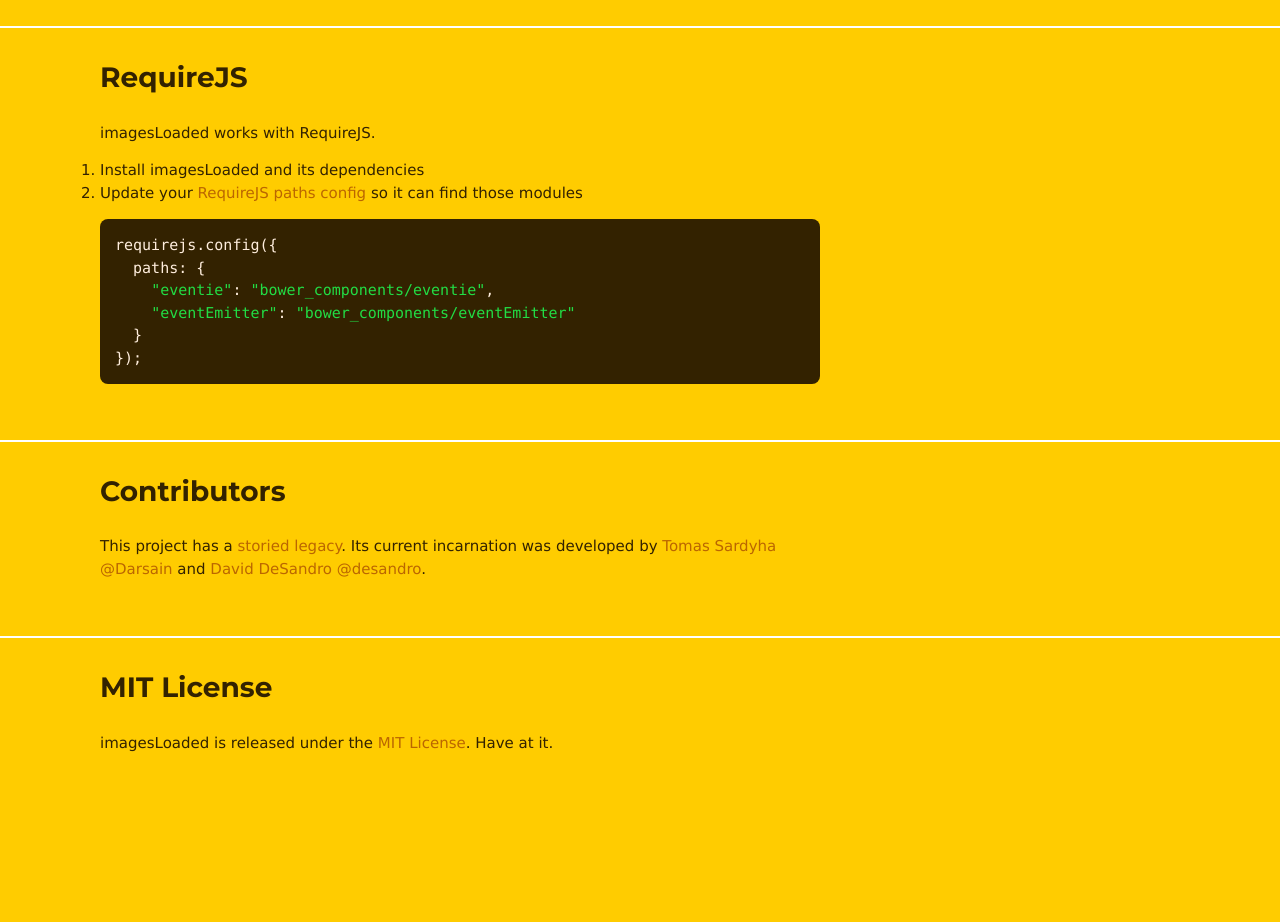
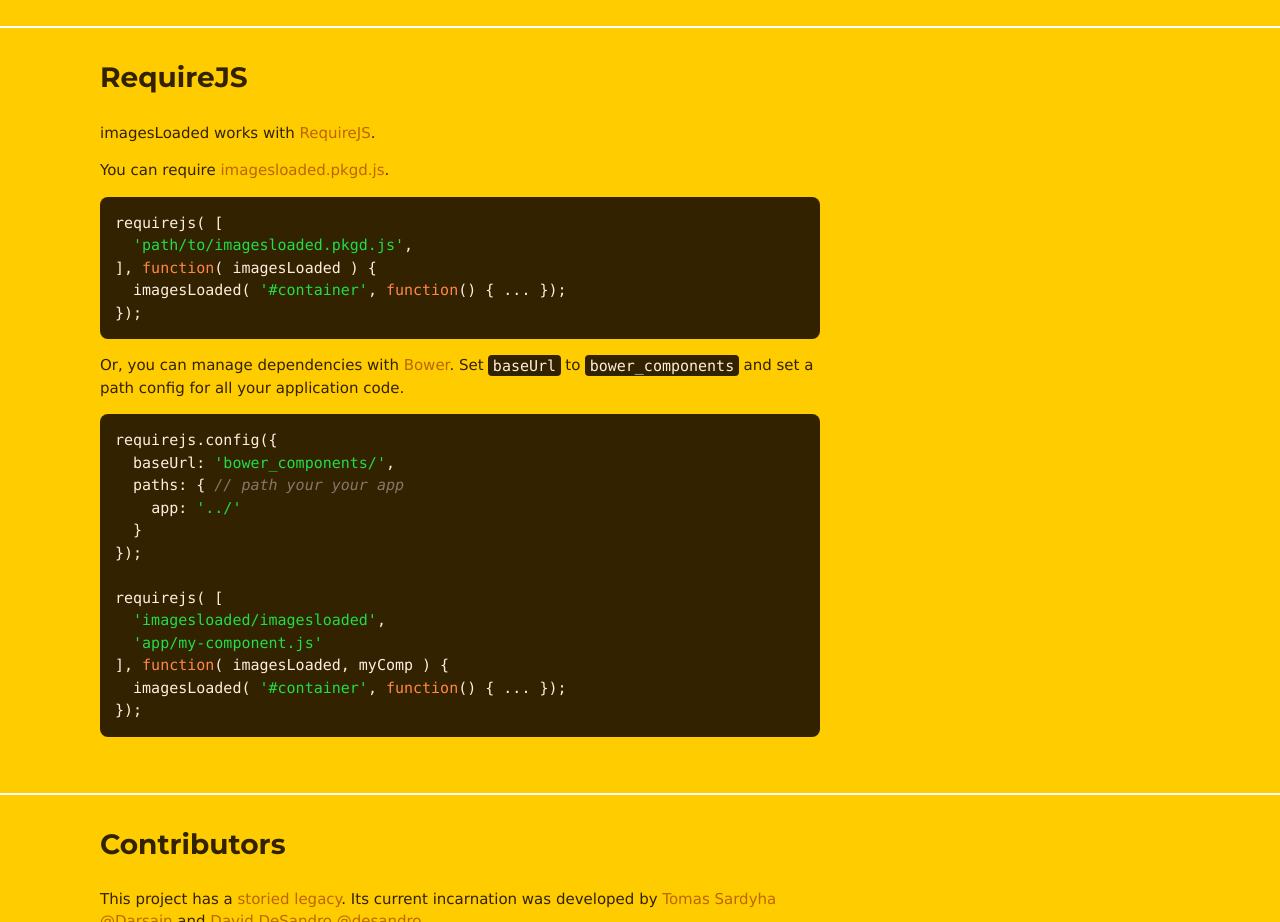
Before and after one commit to desandro/imagesloaded, a website: page index.html in a window 1280 px wide. Shown: the part 4500-5422 px from the top of the page. Before the commit the page ends 5359 px from the top, so only its background shows below. Drawn offline with Linux system fonts and the light colour scheme.

Commit message:
update docs

```diff
--- a/index.html
+++ b/index.html
@@ -142,16 +142,26 @@
     console.log( <span class="string">'image is '</span> + result + <span class="string">' for '</span> + image.img.src );
   });</code></pre>
 <h2 id="requirejs">RequireJS</h2>
-<p>imagesLoaded works with RequireJS.</p>
-<ol>
-<li>Install imagesLoaded and its dependencies</li>
-<li>Update your <a href="http://requirejs.org/docs/api.html#config-paths">RequireJS paths config</a> so it can find those modules</li>
-</ol>
+<p>imagesLoaded works with <a href="http://require.org">RequireJS</a>.</p>
+<p>You can require <a href="http://desandro.github.io/imagesloaded/imagesloaded.pkgd.js">imagesloaded.pkgd.js</a>.</p>
+<pre><code class="lang-js">requirejs( [
+  <span class="string">'path/to/imagesloaded.pkgd.js'</span>,
+], <span class="keyword">function</span>( imagesLoaded ) {
+  imagesLoaded( <span class="string">'#container'</span>, <span class="keyword">function</span>() { ... });
+});</code></pre>
+<p>Or, you can manage dependencies with <a href="http://bower.io">Bower</a>. Set <code>baseUrl</code> to <code>bower_components</code> and set a path config for all your application code.</p>
 <pre><code class="lang-js">requirejs.config({
-  paths: {
-    <span class="string">"eventie"</span>: <span class="string">"bower_components/eventie"</span>,
-    <span class="string">"eventEmitter"</span>: <span class="string">"bower_components/eventEmitter"</span>
+  baseUrl: <span class="string">'bower_components/'</span>,
+  paths: { <span class="comment">// path your your app</span>
+    app: <span class="string">'../'</span>
   }
+});
+
+requirejs( [
+  <span class="string">'imagesloaded/imagesloaded'</span>,
+  <span class="string">'app/my-component.js'</span>
+], <span class="keyword">function</span>( imagesLoaded, myComp ) {
+  imagesLoaded( <span class="string">'#container'</span>, <span class="keyword">function</span>() { ... });
 });</code></pre>
 <h2 id="contributors">Contributors</h2>
 <p>This project has a <a href="https://github.com/desandro/imagesloaded/graphs/contributors">storied legacy</a>. Its current incarnation was developed by <a href="http://darsa.in/">Tomas Sardyha @Darsain</a> and <a href="http://desandro.com">David DeSandro @desandro</a>.</p>
```
